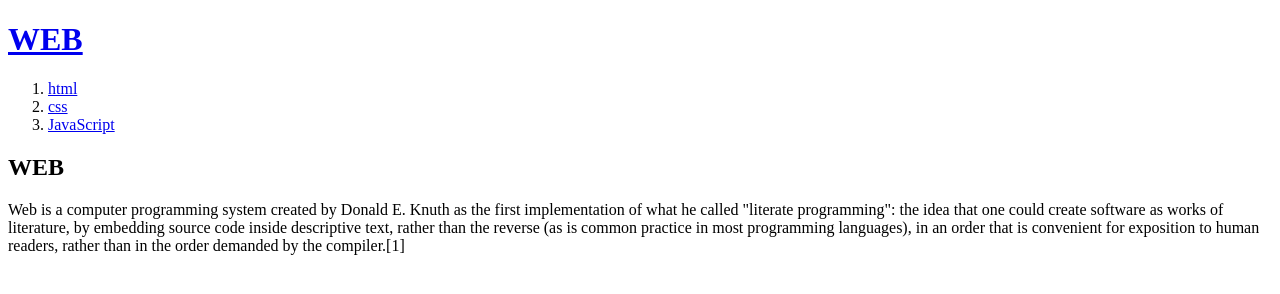
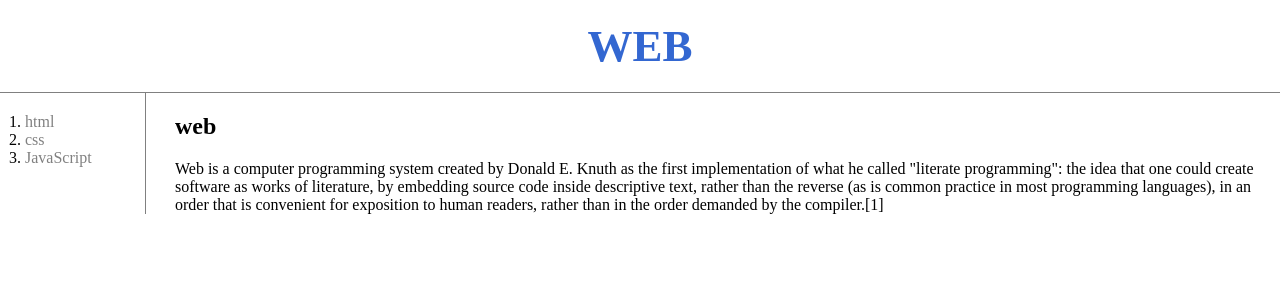
Before and after one commit to diana0323/web.su-up, a plain HTML site: page index.html in a window 1280 px wide. Drawn offline with Linux system fonts and the light colour scheme.

Commit message:
Add files via upload

```diff
--- a/index.html
+++ b/index.html
@@ -1,17 +1,22 @@
 <!doctype html>
 <html>
 <head>
-<title>web - html</title>
+<title>css - html</title>
 <meta charset="utf-8">
+<link rel="stylesheet" href="style.css">
 </head>
 <body>
-<h1><a href="index.html">WEB</a></h1>
+<h1><a href="index.html" id="active">WEB</a></h1>
+<div id="grid">
 <ol>
-	<li><a href="1.html">html</a></li>
-	<li><a href="2.html">css</a></li>
-	<li><a href="3.html">JavaScript</a></li>
+	<li><a href="1.html" class="saw">html</a></li>
+	<li><a href="2.html" class="saw">css</a></li>
+	<li><a href="3.html" class="saw">JavaScript</a></li>
 </ol>
-<h2>WEB</h2>
+<div id="article">
+<h2>web</h2>
 Web is a computer programming system created by Donald E. Knuth as the first implementation of what he called "literate programming": the idea that one could create software as works of literature, by embedding source code inside descriptive text, rather than the reverse (as is common practice in most programming languages), in an order that is convenient for exposition to human readers, rather than in the order demanded by the compiler.[1]
+</div>
+</div>
 </body>
 </html>
--- /dev/null
+++ b/style.css
@@ -0,0 +1,47 @@
+body{
+    margin:0;
+}
+a {
+    color:black;
+    text-decoration: none;
+}
+h1{
+    font-size: 45px;
+    text-align: center;
+    border-bottom:1px solid gray;
+    margin:0;
+    padding:20px;
+}
+.saw{
+    color:gray;
+}
+#active{
+    color:highlight;
+}
+ol{
+    border-right:1px solid gray;
+    width:100px;
+    margin:0;
+    padding:20px;
+}
+#grid{
+    display: grid;
+    grid-template-columns: 150px 1fr;
+}
+#grid ol{
+    padding-left:25px;
+}
+#grid #article{
+    padding-left:25px;
+}
+@media(max-width:800px){
+    #grid{
+    display: block;
+}
+ol{
+    border-right:none;
+}
+h1{
+    border-bottom:none;
+}
+}
```
Also changed, not shown: 1.html (+11 -6 lines), 2.html (+10 -5 lines), 3.html (+11 -6 lines).
